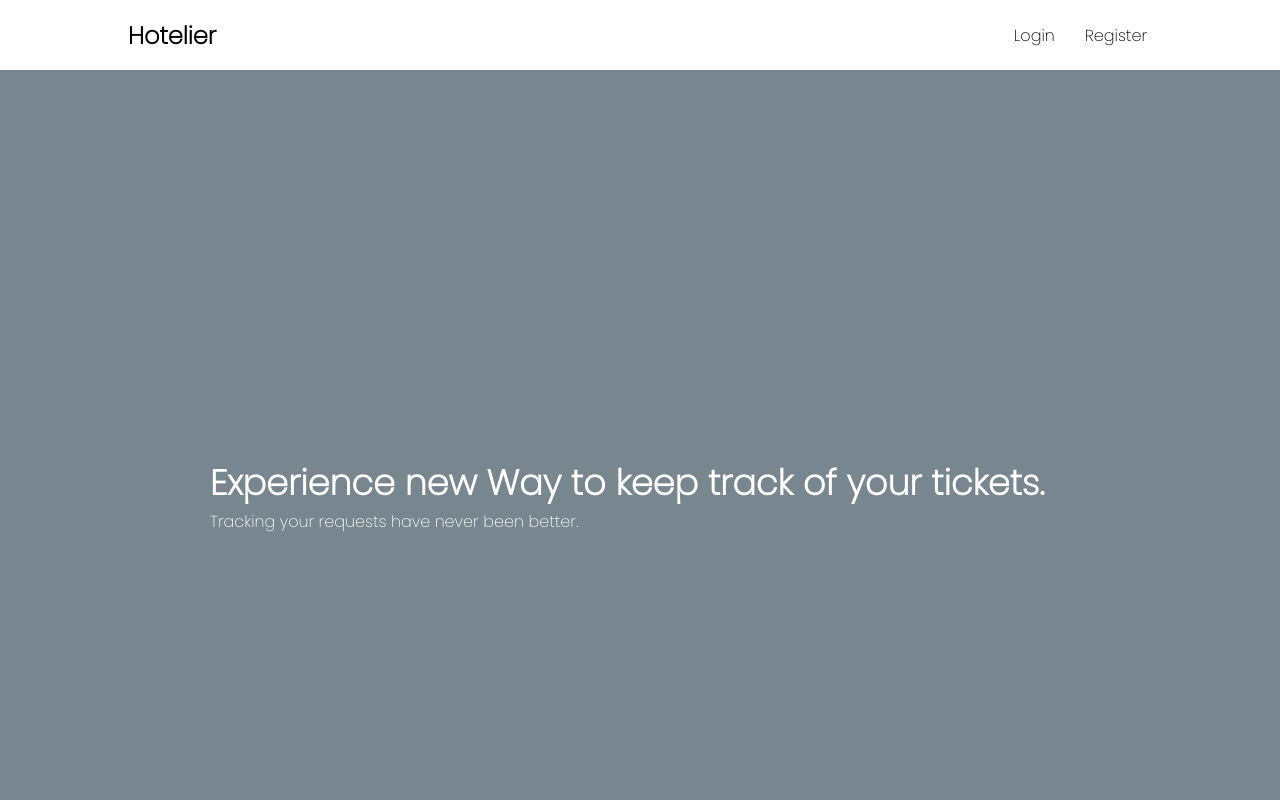
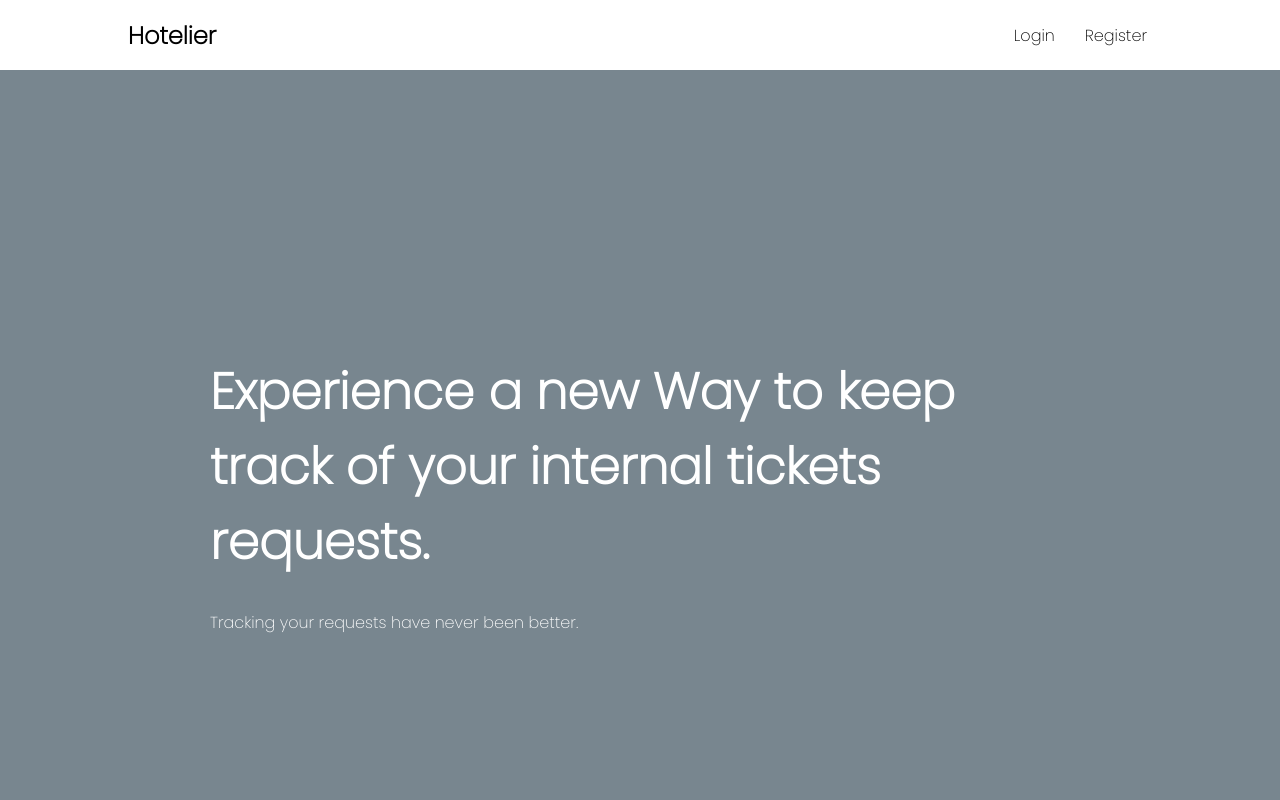
Before and after one commit to ebuka-nwabueze/Hotelier, a React (Create React App) app in the folder client/: page / in a window 1280 px wide. Shown: the top 800 px of the page. Built offline with nearby package versions, Linux system fonts and the light colour scheme.

Commit message:
css adjustment in the hompage

```diff
--- a/client/src/index.css
+++ b/client/src/index.css
@@ -116,19 +116,16 @@ button:hover {
   color: white;
   display: flex;
   flex-direction: column;
-  gap: 10px;
+  gap: 20px;
   justify-content: center;
   align-items: center;
   padding: 20px;
 }
 
-.top-inner{
-  /* padding: 20px; */
-}
 
 .top-inner > p:first-child {
-  /* margin-bottom: 10px; */
-  font-size: 35px;
+  margin-bottom: 30px;
+  font-size: 30px;
   font-weight: bold;
 }
 
@@ -382,6 +379,9 @@ button:hover {
     align-self: start;
     order: 2;
   }
+  .top-inner > p:first-child{
+    font-size: 50px;
+  }
 }
 
 @media (max-width: 768px) {
--- a/client/src/pages/Home.tsx
+++ b/client/src/pages/Home.tsx
@@ -5,7 +5,7 @@ const Home = () => {
     <div>
       <section className="top-section">
         <div className="top-inner container">
-          <p> Experience new Way to keep track of your tickets.</p>
+          <p> Experience a new Way to keep track of your internal tickets requests.</p>
           <p>Tracking your requests have never been better.</p>
         </div>
       </section>
```
